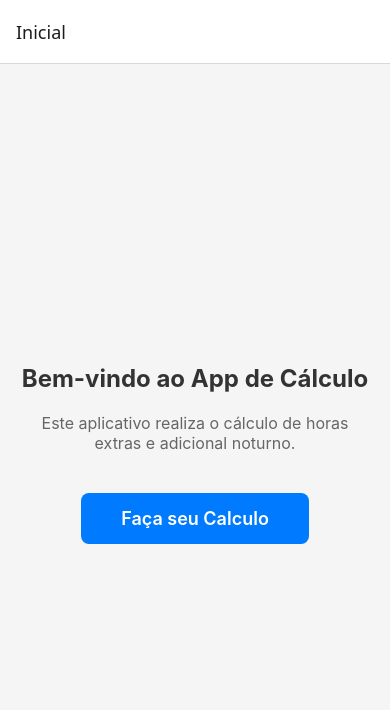
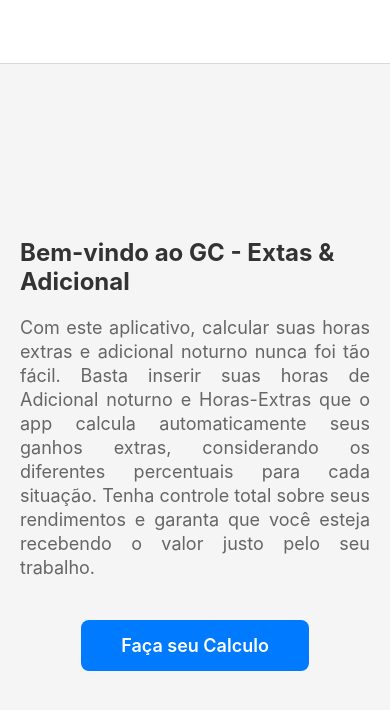
Before and after one commit to giovaniCheloni/GC-ExtrasAdicional, a React Native app: screen /Inicial in a window 390 px wide. Shown: the top 710 px of the page. Built offline with nearby package versions, Linux system fonts and the light colour scheme.

Commit message:
Atualizações no texto inicial

```diff
--- a/App.js
+++ b/App.js
@@ -23,7 +23,11 @@ const App = () => {
             headerTitleStyle: { fontSize: 30, color: 'purple' },
           }}
         />
-        <Stack.Screen name="Inicial" component={Inicial} />
+        <Stack.Screen name="Inicial" component={Inicial}
+        options={{
+          title: null,
+        }}
+        />
       </Stack.Navigator>
     </NavigationContainer>
   );
--- a/src/screens/inicial/inicial.jsx
+++ b/src/screens/inicial/inicial.jsx
@@ -5,9 +5,10 @@ import styles from './inicial.style.js';
 const Inicial = ({ navigation }) => {
   return (
     <View style={styles.container}>
-      <Text style={styles.title}>Bem-vindo ao App de Cálculo</Text>
+      <Text style={styles.title}>Bem-vindo ao GC - Extas & Adicional</Text>
       <Text style={styles.description}>
-        Este aplicativo realiza o cálculo de horas extras e adicional noturno.
+      Com este aplicativo, calcular suas horas extras e adicional noturno nunca foi tão fácil. Basta inserir suas horas de Adicional noturno e Horas-Extras que o app calcula automaticamente seus ganhos extras, considerando os diferentes percentuais para cada situação. Tenha controle total sobre seus rendimentos e garanta que você esteja recebendo o valor justo pelo seu trabalho.
+
       </Text>
       <TouchableOpacity
         style={styles.button}
--- a/src/screens/inicial/inicial.style.js
+++ b/src/screens/inicial/inicial.style.js
@@ -15,8 +15,9 @@ const styles = StyleSheet.create({
     color: '#333',
   },
   description: {
-    fontSize: 16,
-    textAlign: 'center',
+    fontSize: 18,
+    lineHeight: 24,
+    textAlign: 'justify',
     marginBottom: 40,
     color: '#666',
   },
```
Also changed, not shown: src/screens/main/mainScreen.jsx (line endings or trailing spaces).
